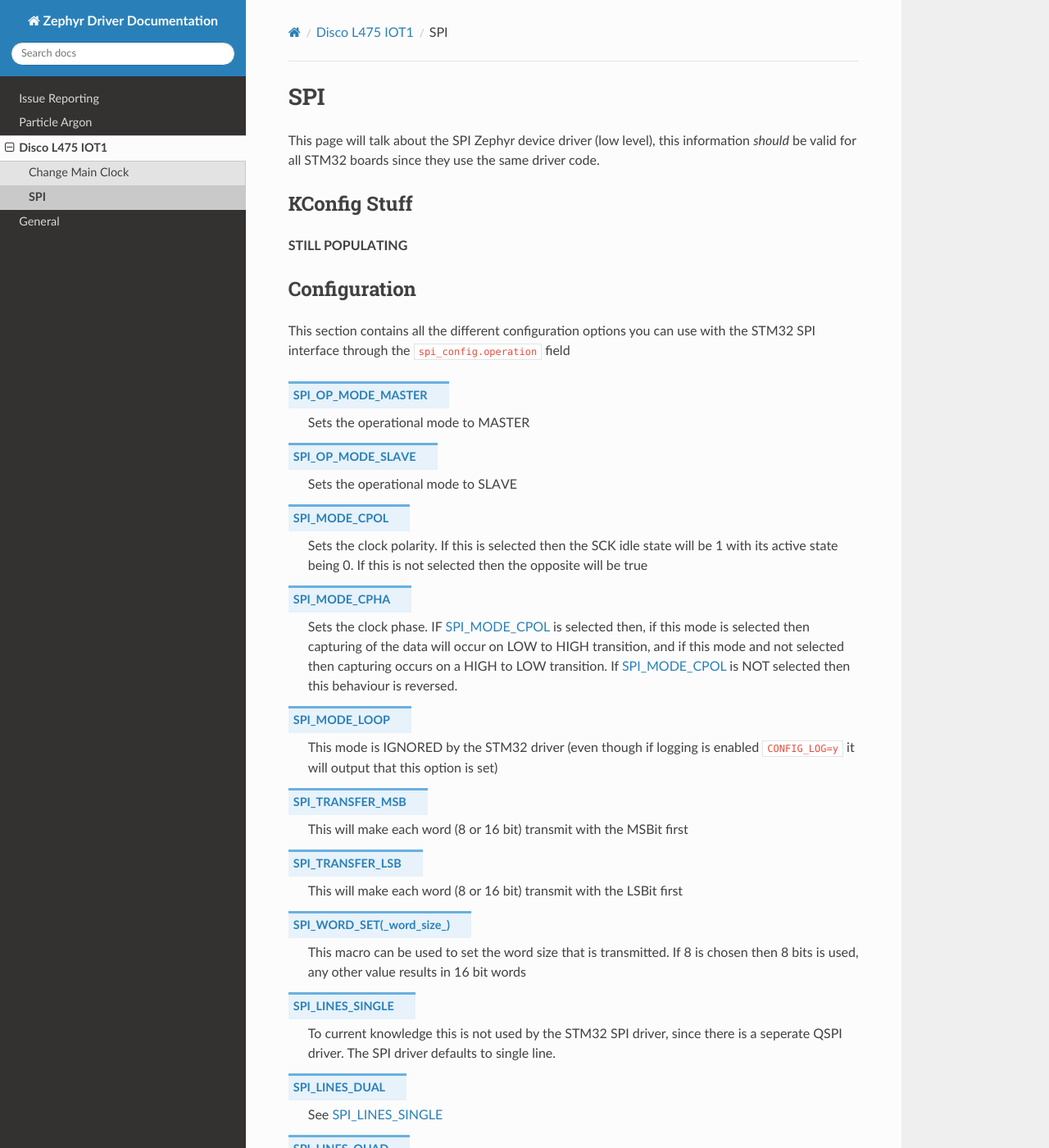
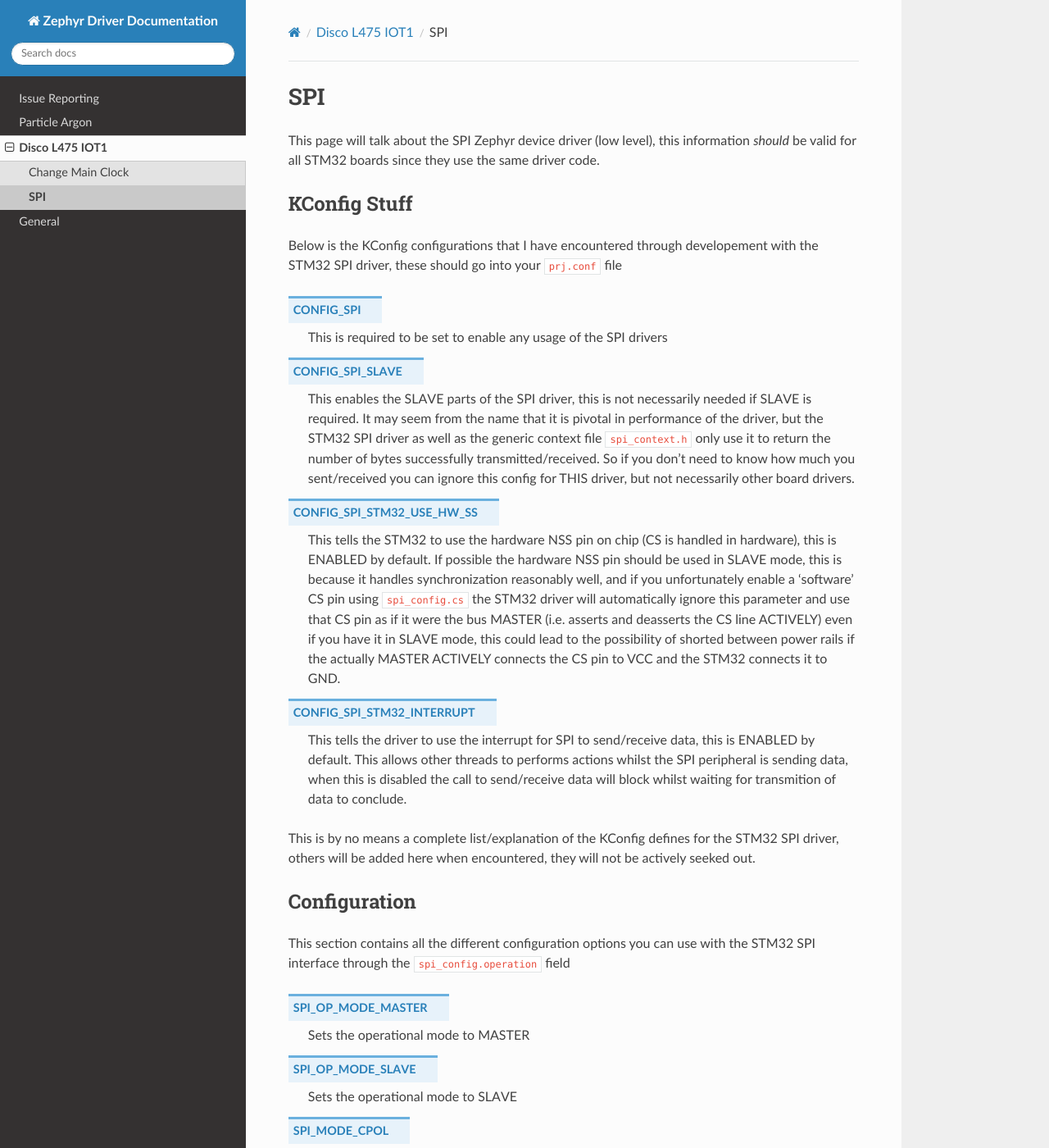
Before and after one commit to awkwardMathNerd/awkwardMathNerd.github.io, a Sphinx documentation site: the page built from docs/disco_l475_iot1/spi.rst, in a window 1280 px wide and 1400 px high. Shown: the whole window at 82% size. Built offline with Sphinx 7.4.7 and the Read the Docs theme 2.0.0, drawn with Linux system fonts in a browser that asks for light colours.

Commit message:
Added KConfig section to the Disco_l475_iot1 SPI page

```diff
--- a/docs/disco_l475_iot1/spi.rst
+++ b/docs/disco_l475_iot1/spi.rst
@@ -10,7 +10,32 @@ This page will talk about the SPI Zephyr device driver (low level), this informa
 
 KConfig Stuff
 =============
-**STILL POPULATING**
+Below is the KConfig configurations that I have encountered through developement with the STM32 SPI driver, these should go into your ``prj.conf`` file
+
+.. glossary::
+
+    CONFIG_SPI
+        This is required to be set to enable any usage of the SPI drivers
+
+    CONFIG_SPI_SLAVE
+        This enables the SLAVE parts of the SPI driver, this is not necessarily needed if SLAVE is required. It may seem from the name that it is pivotal
+        in performance of the driver, but the STM32 SPI driver as well as the generic context file ``spi_context.h`` only use it to return the number of
+        bytes successfully transmitted/received. So if you don't need to know how much you sent/received you can ignore this config for THIS driver, but
+        not necessarily other board drivers.
+
+    CONFIG_SPI_STM32_USE_HW_SS
+        This tells the STM32 to use the hardware NSS pin on chip (CS is handled in hardware), this is ENABLED by default. If possible the hardware NSS pin
+        should be used in SLAVE mode, this is because it handles synchronization reasonably well, and if you unfortunately enable a 'software' CS pin using
+        ``spi_config.cs`` the STM32 driver will automatically ignore this parameter and use that CS pin as if it were the bus MASTER (i.e. asserts and deasserts
+        the CS line ACTIVELY) even if you have it in SLAVE mode, this could lead to the possibility of shorted between power rails if the actually MASTER ACTIVELY
+        connects the CS pin to VCC and the STM32 connects it to GND.
+
+    CONFIG_SPI_STM32_INTERRUPT
+        This tells the driver to use the interrupt for SPI to send/receive data, this is ENABLED by default. This allows other threads to performs actions whilst
+        the SPI peripheral is sending data, when this is disabled the call to send/receive data will block whilst waiting for transmition of data to conclude.
+
+This is by no means a complete list/explanation of the KConfig defines for the STM32 SPI driver, others will be added here when encountered, they will not be
+actively seeked out.
 
 Configuration
 =============
```
